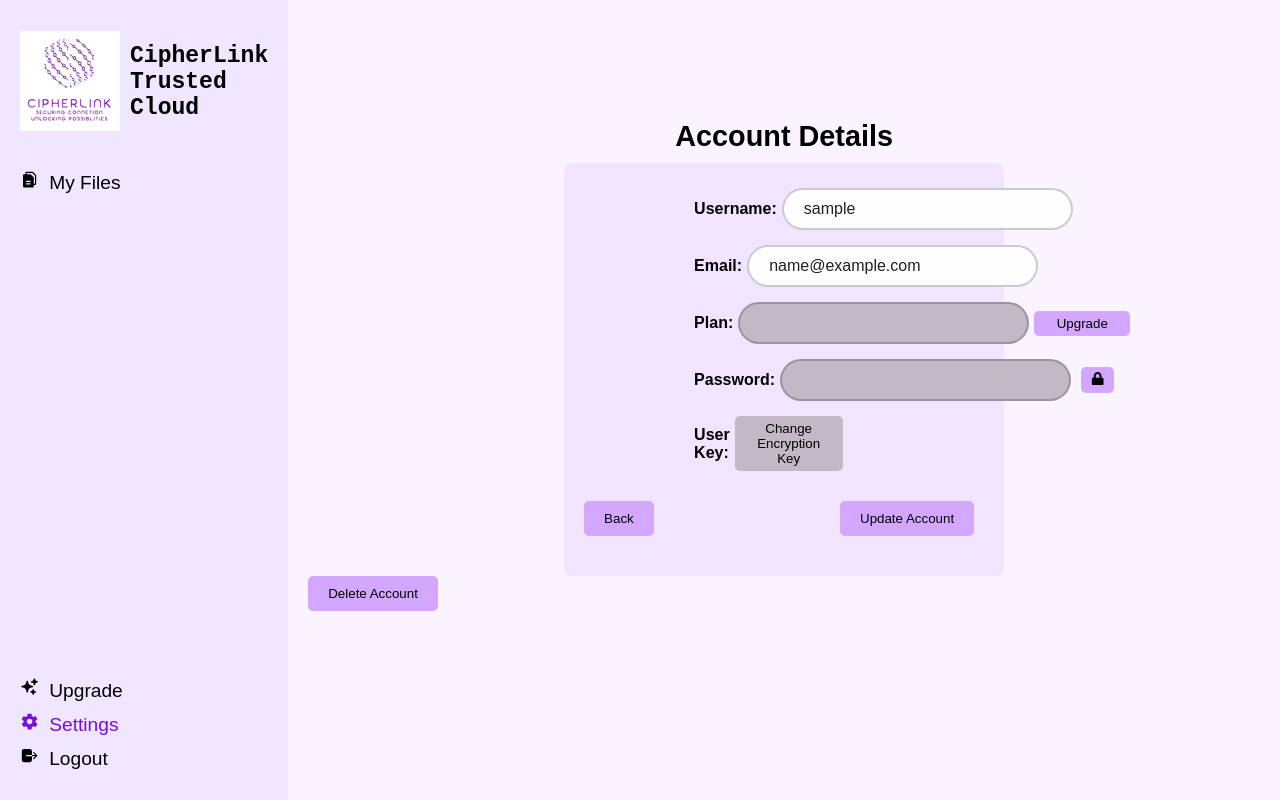
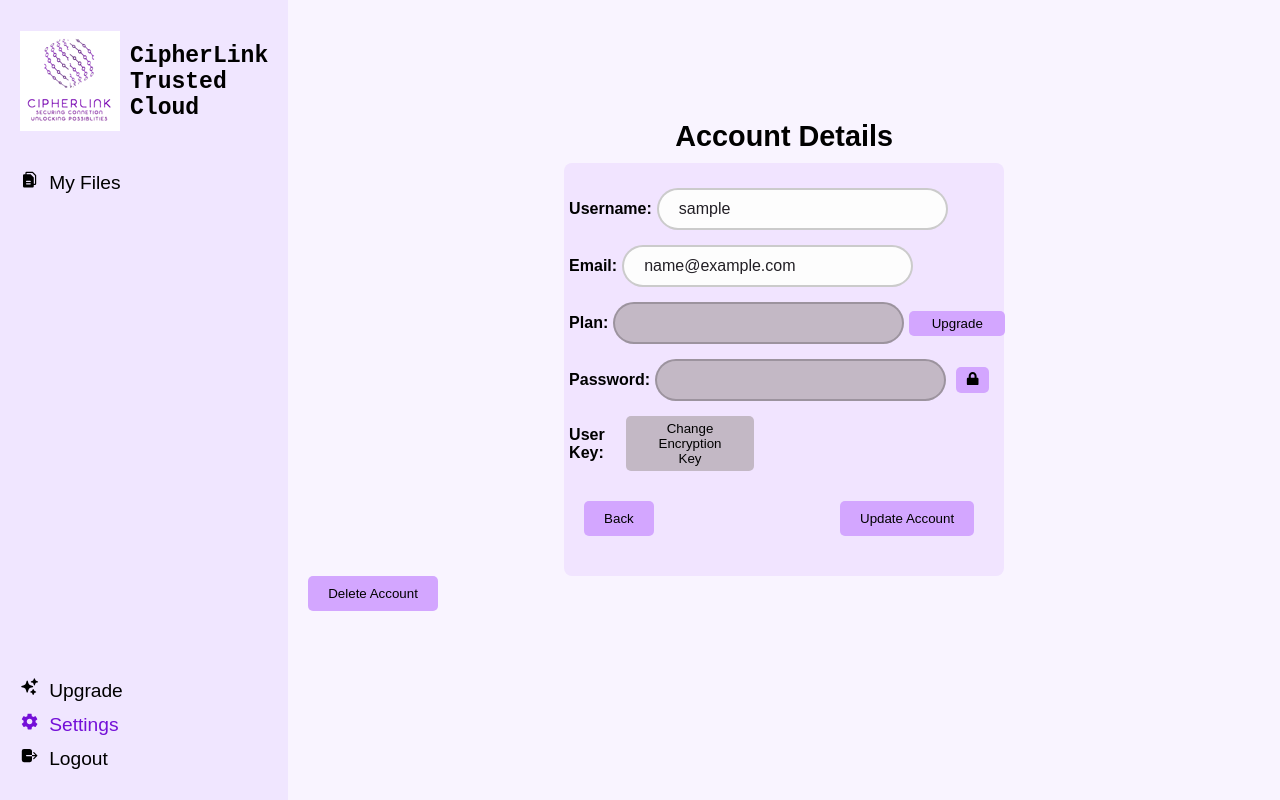
Before and after one commit to Poopedy/FYP-24-S2-05, a React (Vite) app: page /useraccmanagement in a window 1280 px wide. Built offline with nearby package versions, Linux system fonts and the light colour scheme; sample sign-in values are in the browser's storage.

Commit message:
updated css

```diff
--- a/src/pages/AdminAccountManagement/AdminAccountManagement.css
+++ b/src/pages/AdminAccountManagement/AdminAccountManagement.css
@@ -108,7 +108,7 @@
   margin-bottom: 10px;
   margin-right: 40px;
   font-weight: bold;
-  width: 35%;
+  width: 80%;
 }
 
 .admin-setting-management input {
--- a/src/pages/SuperAdminAccountManagement/SuperAdminAccountManagement.css
+++ b/src/pages/SuperAdminAccountManagement/SuperAdminAccountManagement.css
@@ -108,7 +108,7 @@
   margin-bottom: 10px;
   margin-right: 40px;
   font-weight: bold;
-  width: 35%;
+  width: 80%;
 }
 
 .super-admin-setting-management input {
--- a/src/pages/UserAccountManagement/UserAccountManagement.css
+++ b/src/pages/UserAccountManagement/UserAccountManagement.css
@@ -106,9 +106,9 @@
   align-self: center;
   align-items: center;
   margin-bottom: 10px;
-  margin-right: 40px;
+  margin-right: 250px;
   font-weight: bold;
-  width: 35%;
+  width: 45%;
 }
 
 .user-management input {
--- a/src/pages/UserPayment/UserPayment.css
+++ b/src/pages/UserPayment/UserPayment.css
@@ -108,7 +108,7 @@
   margin-bottom: 10px;
   margin-right: 40px;
   font-weight: bold;
-  width: 35%;
+  width: 80%;
 }
 
 .user-make-payment input {
```
Also changed, not shown: 4 other files (tests, documents, lock files or other folders).
